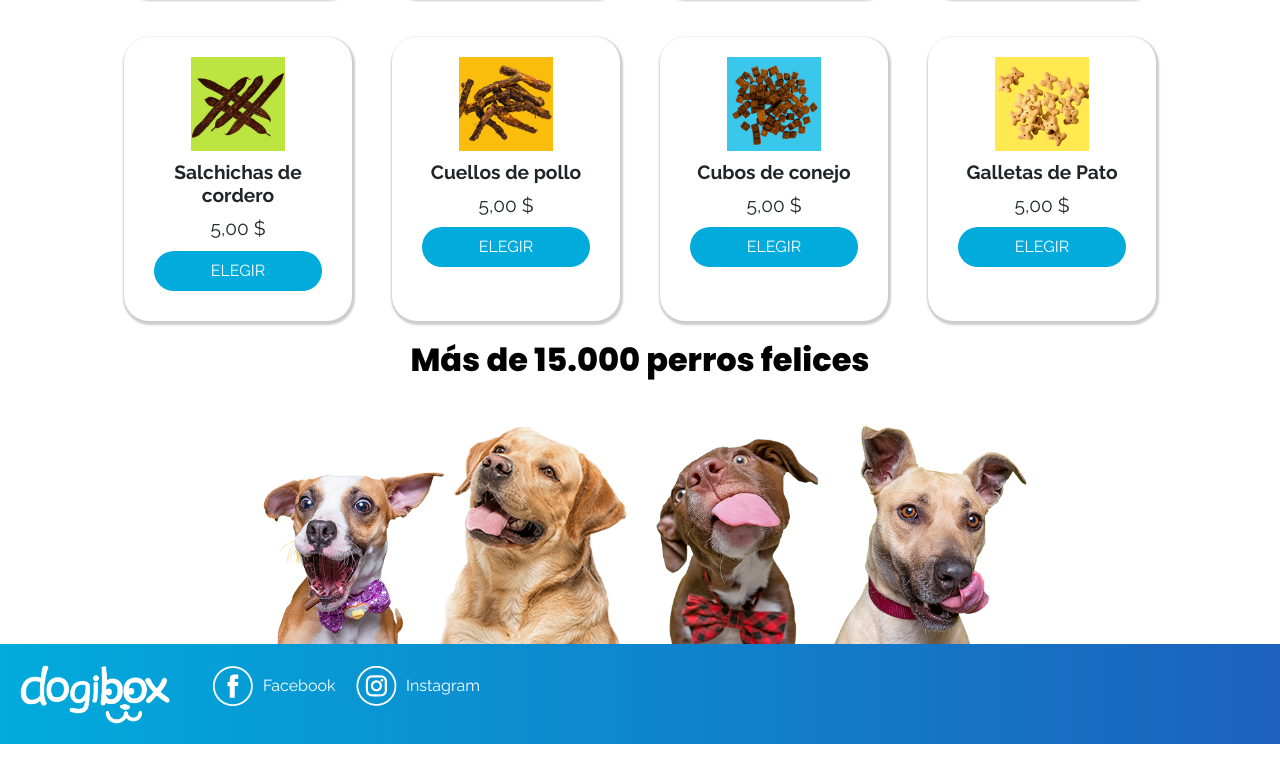
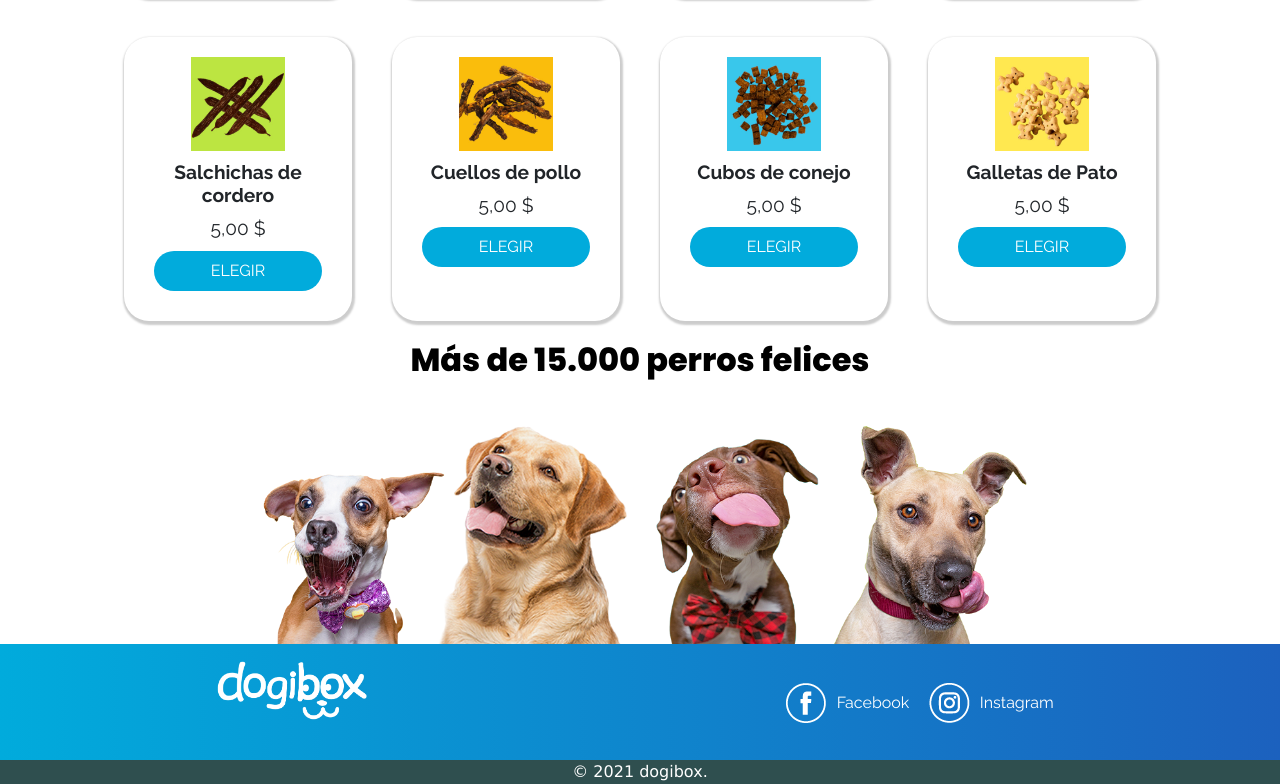
Before and after one commit to maugast/dogibox, a website: page tienda.html in a window 1280 px wide. Shown: the part 687-1471 px from the top of the page. Before the commit the page ends 1431 px from the top, so only its background shows below. Drawn offline with nearby package versions, Linux system fonts and the light colour scheme.

Commit message:
Se actualizan los footers de todas las secciones

```diff
--- a/scss/components/_footer.scss
+++ b/scss/components/_footer.scss
@@ -9,26 +9,32 @@ footer{
     display: flex;
     align-items: center;
     justify-content: space-around;
+        .logo-footer{
+            margin-top: -25px;
+        }
+        .social{
+            margin-top: 18px;
+        }
         img{
             max-width: 150px;
             margin: 0px;
         }
         nav{
-            display: inline-block;
-            width: 100%;
+
             ul{
                 li{
                     list-style: none;
                 }
             }
         }
-        .legales{
-            display: block;
-            width: 8em;
 
-        }
 }
 
+.legales{
+    background-color: darkslategrey;
+    color: #ffffff;
+    text-align: center;
+}
 
 .social{
     display: flex;
--- a/tienda.html
+++ b/tienda.html
@@ -167,9 +167,9 @@
     </section>
 
     <!-- Footer -->
-    <footer>
-        <img src="imagenes/dogibox-logo-2.png" width="40%" alt="logo-dogibox">
-        <nav>
+  <footer class="container-fluid">
+    <img class="logo-footer" src="imagenes/dogibox-logo-2.png" width="40%" alt="logo-dogibox">
+    <nav class="row">
       <ul class="social">
 
         <li class="redes">
@@ -184,6 +184,9 @@
       </ul>
     </nav>
   </footer>
+  <div class="row legales">
+    <span>© 2021 dogibox.</span>
+  </div>
 <!-- Fin footer -->
 
     <!-- Popper y JS Bootstrap -->
```
Also changed, not shown: index.html (+5 -3 lines), ordenar.html (+6 -3 lines), servicio.html (+6 -3 lines), css/estilos.css, 1 other file. Lines whose indentation alone changed are shown as unchanged.
